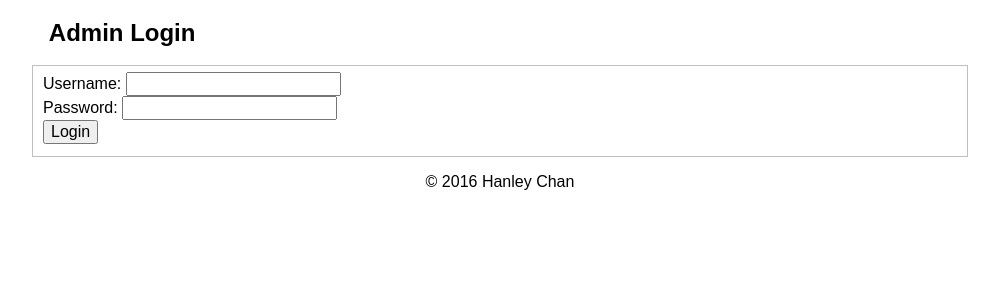
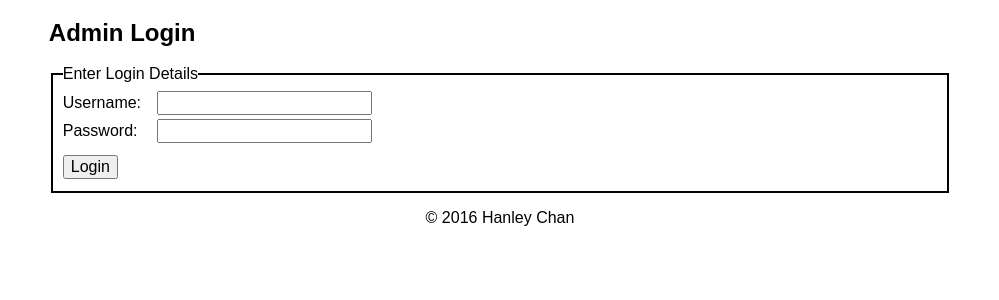
Before and after one commit to hanleychan/customURL, a PHP site: template templates/admin.twig in a window 1280 px wide. Shown: the part 48-348 px from the top of the page, without its empty margins (140-1139 px from the left). Run offline with PHP 8.4, Linux system fonts and the light colour scheme; the template is opened without the code that fills it, so the values that code supplies are empty; style sheets or scripts are compiled from the project's sources; some libraries are stand-ins or nearby versions.

Commit message:
Added login button to all pages

```diff
--- a/index.php
+++ b/index.php
@@ -59,7 +59,7 @@ $app->get('/', function($request , $response, $args) use ($db, $session) {
 
 
 // Admin login route and redirect
-$app->get('/admin', function($request, $response, $args) use ($db, $session) {
+$app->get('/admin', function($request, $response, $args) use ($session) {
     if($session->isLoggedIn()) {
         // redirect to home page if already logged in
         $router = $this->router;
--- a/sass/main.scss
+++ b/sass/main.scss
@@ -251,3 +251,10 @@ div#paginationSmall {
     display: block;
     text-align: center;
 }
+
+/**
+ * Admin login page styles
+ */
+form#loginForm {
+    @extend #filterResultsForm;
+}
--- a/stylesheets/main.css
+++ b/stylesheets/main.css
@@ -107,27 +107,27 @@ footer {
 /**
  * Home page styles
  */
-form#addWebsite, form#filterResultsForm {
+form#addWebsite, form#filterResultsForm, form#loginForm {
   width: 96%;
   margin: 0 auto; }
-  form#addWebsite label, form#filterResultsForm label {
+  form#addWebsite label, form#filterResultsForm label, form#loginForm label {
     display: inline-block;
     width: 150px;
     margin: 5px 0; }
-  form#addWebsite input[type="text"], form#filterResultsForm input[type="text"] {
+  form#addWebsite input[type="text"], form#filterResultsForm input[type="text"], form#loginForm input[type="text"] {
     display: block;
     width: 90%; }
-  form#addWebsite input[type="submit"], form#filterResultsForm input[type="submit"] {
+  form#addWebsite input[type="submit"], form#filterResultsForm input[type="submit"], form#loginForm input[type="submit"] {
     margin-top: 10px; }
-  form#addWebsite fieldset, form#filterResultsForm fieldset {
+  form#addWebsite fieldset, form#filterResultsForm fieldset, form#loginForm fieldset {
     border: solid 2px black; }
 
 /**
  * All results page styles
  */
-form#filterResultsForm label {
+form#filterResultsForm label, form#loginForm label {
   width: 90px; }
-form#filterResultsForm input[type="text"] {
+form#filterResultsForm input[type="text"], form#loginForm input[type="text"] {
   display: initial;
   width: initial; }
 
@@ -159,3 +159,7 @@ div#paginationSmall {
     text-decoration: none; }
   div#paginationSmall img {
     vertical-align: middle; }
+
+/**
+ * Admin login page styles
+ */
--- a/templates/admin.twig
+++ b/templates/admin.twig
@@ -1,8 +1,9 @@
 {% extends 'layout.twig' %}
 {% block content %}
     <h2>Admin Login</h2>
-    <form action="{{ path_for("adminLogin") }}" method="post">
+    <form action="{{ path_for("adminLogin") }}" method="post" id="loginForm">
         <fieldset>
+            <legend>Enter Login Details</legend>
             <label for="username">Username:</label>
             <input type="text" id="username" name="username"><br>
 
--- a/templates/all.twig
+++ b/templates/all.twig
@@ -8,6 +8,8 @@
     <a href="{{ path_for('home') }}">Return to homepage</a>
     {% if isAdmin %}
         <a href="{{ path_for('logout') }}">Logout</a>
+    {% else %}
+        <a href="{{ path_for('admin') }}">Admin Login</a>
     {% endif %}
 </p>
 
--- a/templates/index.twig
+++ b/templates/index.twig
@@ -6,6 +6,8 @@
         <a href="{{ path_for('all') }}">View all entries</a>
         {% if isAdmin %}
             <a href="{{ path_for('logout') }}">Logout</a>
+        {% else %}
+            <a href="{{ path_for('admin') }}">Admin Login</a>
         {% endif %}
     </p>
 
```
